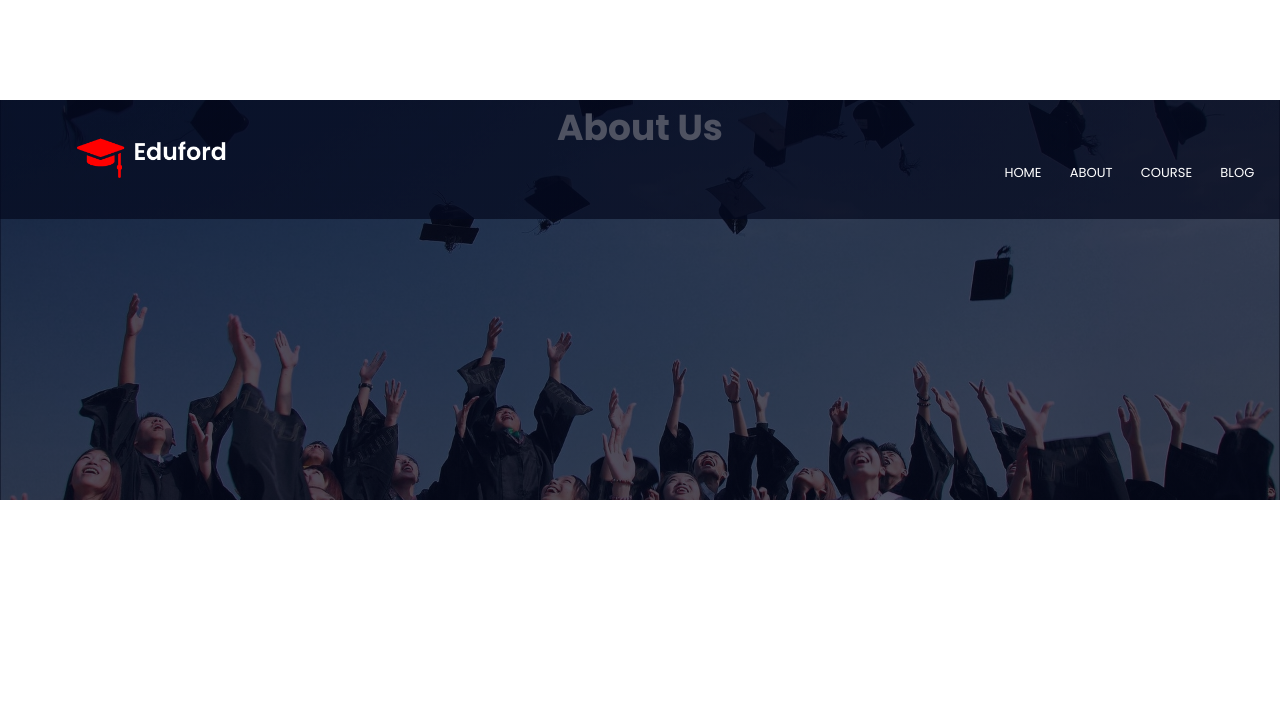
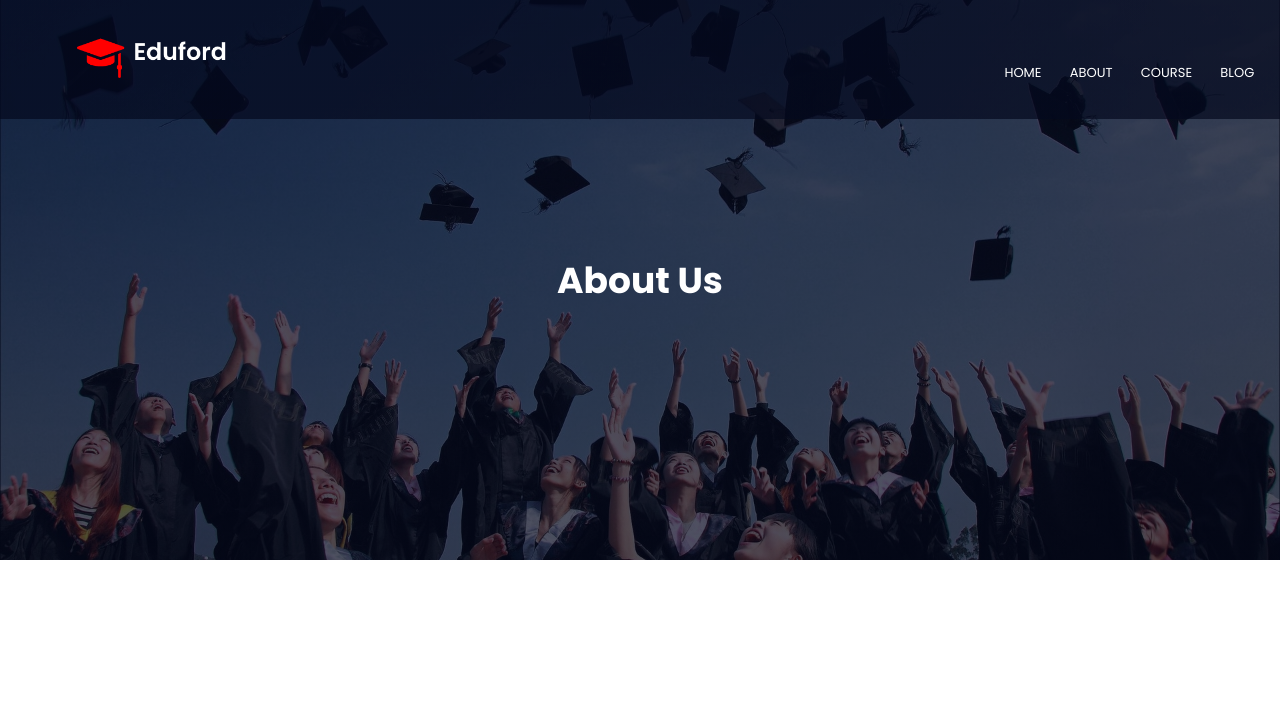
Before and after one commit to juhinagpure/Eduford-university, a PHP site: page /about.html in a window 1280 px wide. Shown: the top 708 px of the page. Run offline with PHP 8.4, Linux system fonts and the light colour scheme; some libraries are stand-ins or nearby versions.

Commit message:
navbar is set

```diff
--- a/style.css
+++ b/style.css
@@ -22,6 +22,8 @@ body{
   background-position: center;
 }
 
+
+
 nav {
     display: flex;
     width: 100%;
@@ -30,8 +32,12 @@ nav {
     justify-content: space-around;
     align-items: center;
     position: fixed;
+    top: 0; /* Ensure it stays at the top of the viewport */
+    left: 0; /* Ensure it stays at the left of the viewport */
+    z-index: 1000; /* Make sure it's above other content */
     background-image: linear-gradient(rgba(4, 9, 30, 0.7), rgba(4, 9, 30, 0.7));
   }
+
 
 nav img {
     width: 150px;
@@ -413,25 +419,33 @@ h3 {
     color: #f44336;
 }
 
+
 /* About us page */
 .sub-header {
-    height: 50vh;
+    height: 70vh;
     width: 100%;
     background-image: linear-gradient(rgba(4, 9, 30, 0.7), rgba(4, 9, 30, 0.7)), url(./eduford_img/background.jpg);
     background-position: center;
     background-size: cover;
+    background-repeat: no-repeat;
     text-align: center;
     color: #fff;
+    display: flex;
+    flex-direction: column;
+    justify-content: center;
+    align-items: center;
 }
 
 .sub-header h1 {
-    margin-top: 100px;
+    margin: 0;
+    padding: 0;
 }
+
 
 .about-us {
     width: 80%;
     margin: auto;
-    padding-top: 80px;
+    padding-top: 20px;
     padding-bottom: 50px;
 }
 
```
Lines whose indentation alone changed are shown as unchanged.
